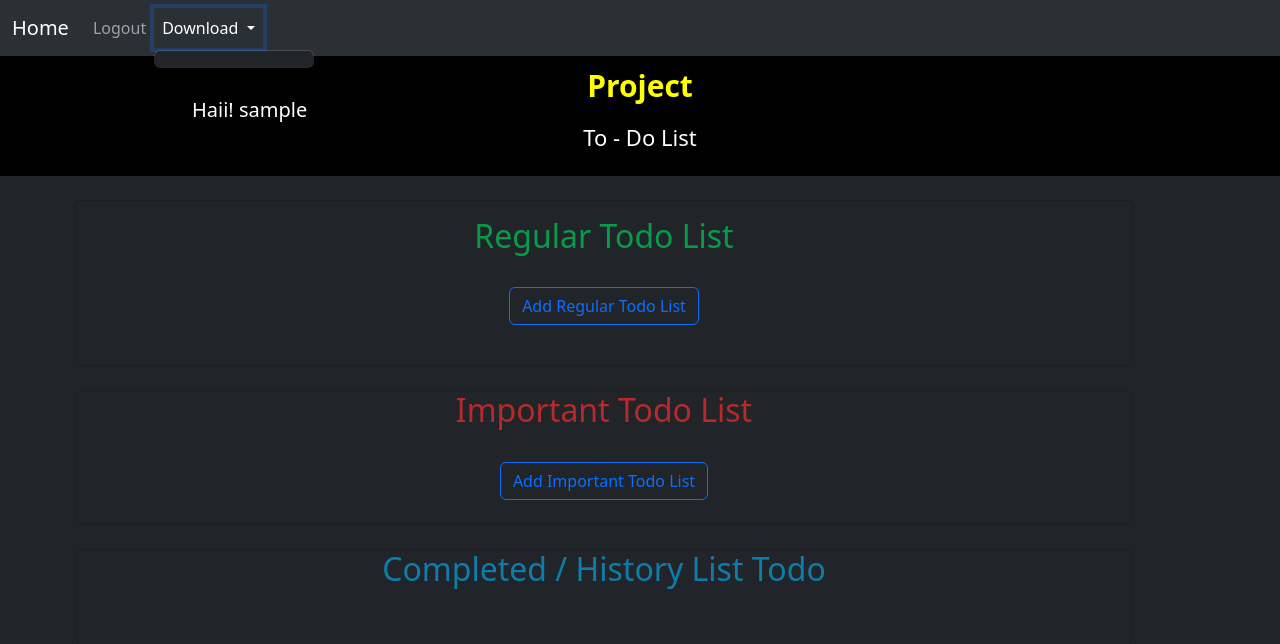
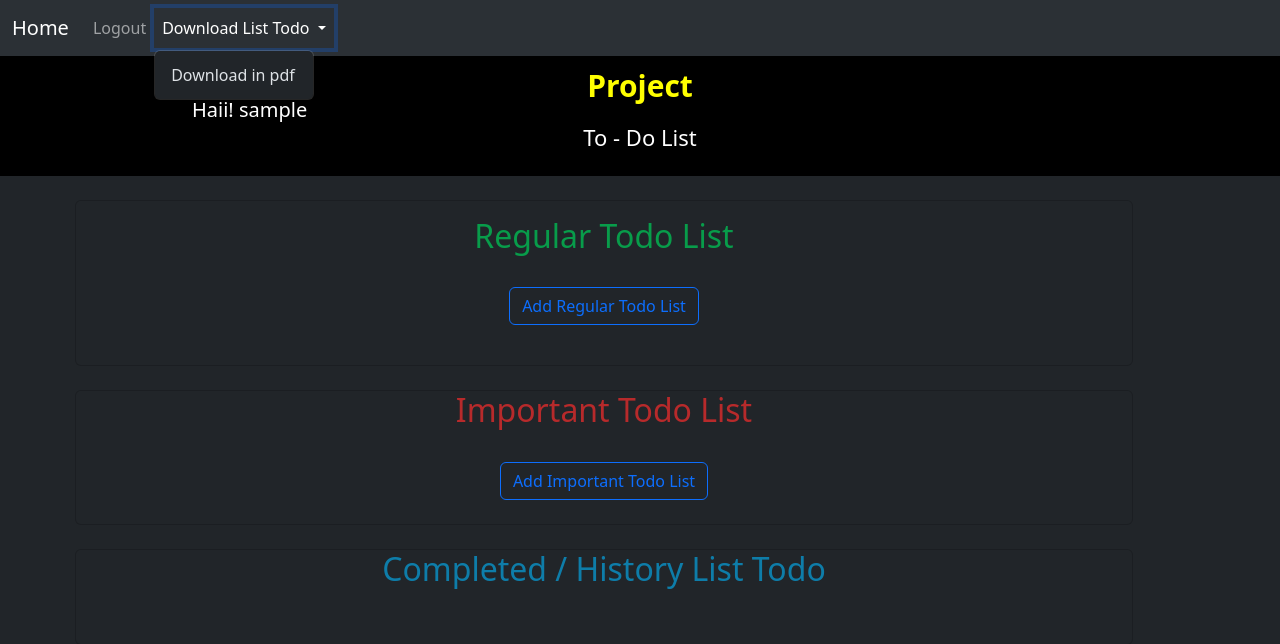
Before and after one commit to AnggiAnggiana/To-do-list-project, a Django app: page /todo/todo_list/ in a window 1280 px wide, after a click on "Download List Todo". Shown: the top 644 px of the page. Run offline with Django 4.2, Linux system fonts and the light colour scheme; the visitor is signed in with stand-in values (Sample User, id 1); data that the repository does not hold is empty.

Commit message:
Set data for download by user

```diff
--- a/templates/navbar.html
+++ b/templates/navbar.html
@@ -22,10 +22,10 @@
                 {% if user.is_authenticated %}
                 <li class="nav-item dropdown">
                     <a class="nav-link dropdown-toggle" href="#" role="button" data-bs-toggle="dropdown" aria-expanded="false">
-                    Download
+                    Download List Todo
                     </a>
                     <ul class="dropdown-menu">
-
+                        <li><a class="dropdown-item" href="{% url 'download_mylist_pdf' %}">Download in pdf</a></li>
                     </ul>
                 </li>
                 {% endif %}
--- a/todo/urls.py
+++ b/todo/urls.py
@@ -6,5 +6,5 @@ app_name = ''
 urlpatterns = [
     path('todo_list/', views.todo_list, name='todo_list'),
     path('todo_list/<str:task_type>/<int:todo_id>/', views.delete_todo, name='delete_todo'),
-    # path('myList/download_mylist_pdf', views.download_mylist_pdf, name='download_mylist_pdf'),
+    path('myList/download_mylist_pdf', views.download_mylist_pdf, name='download_mylist_pdf'),
 ]
--- a/todo/views.py
+++ b/todo/views.py
@@ -5,12 +5,14 @@ from django.contrib.auth.decorators import login_required
 
 # Untuk download file pdf
 # Install di command prompt: pip install reportlab django
-# import io
+import io
 # from django.http import FileResponse
-# from reportlab.pdfgen import canvas
-# from reportlab.lib.units import inch
-# from reportlab.lib.pagesizes import letter
-# from django.http import HttpResponse
+from reportlab.pdfgen import canvas
+from reportlab.lib.units import inch
+from reportlab.lib.pagesizes import letter
+from django.http import HttpResponse
+from reportlab.lib import colors
+from reportlab.platypus import SimpleDocTemplate, Table, TableStyle
 
 
 from .forms import Regular_todoForm
@@ -115,51 +117,91 @@ def delete_todo(request, task_type, todo_id):
 
 
 # DOWNLOAD FILE PDF
-# @login_required
-# def download_mylist_pdf(request):
-#     # Membuat Bytestream buffer
-#     buf = io.BytesIO()
+@login_required
+def download_mylist_pdf(request):
+    # Membuat Bytestream buffer
+    buf = io.BytesIO()
+    # doc = SimpleDocTemplate(buf, pagesize=letter)
 
-#     # Membuat canvas/blank page
-#     c = canvas.Canvas(buf, pagesize=letter, bottomup=0)
+    # Membuat canvas/blank page
+    c = canvas.Canvas(buf, pagesize=letter, bottomup=0)
 
-#     # Membuat judul di pdf
-#     title_text = "Data Todo List Saya"
-#     c.setFont("Helvetica-Bold", 16)
+    # Membuat judul di pdf
+    title_text = "Data Todo List Saya"
+    c.setFont("Helvetica-Bold", 16)
 
-#     title_x_position = letter[0] / 2
-#     title_y_position = letter[0] - 8 * inch
-#     c.drawCentredString(title_x_position, title_y_position, title_text)
+    inch = 85
 
-#     # Membuat teks untuk object isi filenya
-#     textobject = c.beginText()
-#     textobject.setTextOrigin(inch, inch)
-#     textobject.setFont("Helvetica", 12)
+    title_x_position = letter[0] / 2
+    title_y_position = letter[0] / 15
+    c.drawCentredString(title_x_position, title_y_position, title_text)
 
-#     # Isi dari filenya
-#     # TodoItems = TodoItem.objects.all()
+    # Membuat teks untuk object isi filenya
+    textobject = c.beginText()
+    textobject.setTextOrigin(inch, inch)
+    textobject.setFont("Helvetica", 12)
 
-#     # Membuat baris teks
-#     lines = []
+    # Isi dari filenya
+    regular_tasks = Regular_todo_list.objects.filter(author=request.user)
+    important_tasks = Urgent_todo_list.objects.filter(author=request.user)
+    completed_regular_tasks = Completed_todo_list.objects.filter(task_types=Completed_todo_list.REGULAR, author=request.user)
+    completed_important_tasks = Completed_todo_list.objects.filter(task_types=Completed_todo_list.URGENT, author=request.user)
 
-#     # for mytodo in TodoItems:
-#     #     lines.append(mytodo.task)
+    # Membuat baris teks
+    lines = []
 
-#     # Looping
-#     for baris in lines:
-#         textobject.textLine(baris)
+    lines.append(["1. Regular Task:", ""])
+    if regular_tasks:
+        for i, regular_task in enumerate(regular_tasks):
+            lines.append([f"      {chr(97 + i)}) {regular_task.task}"])
+    else:
+        lines.append(["      None"])
 
-#     # Mengeksekusi/generate menjadi file
-#     c.drawText(textobject)
-#     c.showPage()
-#     c.save()
-#     buf.seek(0)
 
-#     # return FileResponse(buf, as_attachment=True, filename='mylist.pdf')
-#     response = HttpResponse(buf, content_type='application/pdf')
-#     response['Content-Disposition'] = 'attachment; filename=mylist.pdf'
+    lines.append(["2. Important Task:", ""])
+    if important_tasks:
+        for i, important_task in enumerate(important_tasks):
+            lines.append([f"      {chr(97 + i)}) {important_task.task}"])
+    else:
+        lines.append(["      None"])
 
-#     return response
+    lines.append(["3. Completed Regular Task:", ""])
+    if completed_regular_tasks:
+        for i, completed_regular_task in enumerate(completed_regular_tasks):
+            lines.append([f"      {chr(97 + i)}) {completed_regular_task.task}"])
+    else:
+        lines.append(["      None"])
+
+    lines.append(["4. Completed Important Task:", ""])
+    if completed_important_tasks:
+        for i, completed_important_task in enumerate(completed_important_tasks):
+            lines.append([f"      {chr(97 + i)}) {completed_important_task.task}"])
+    else:
+        lines.append(["      None"])
+
+
+    # Looping
+    # for baris in lines:
+    #     textobject.textLine(baris)
+
+    for line_pair in lines:
+        line_label = line_pair[0]
+        line_content = line_pair[1] if len(line_pair) > 1 else ""
+
+        textobject.textLine(f"{line_label} {line_content} ")
+
+
+    # Mengeksekusi/generate menjadi file
+    c.drawText(textobject)
+    c.showPage()
+    c.save()
+    buf.seek(0)
+
+    # return FileResponse(buf, as_attachment=True, filename='mylist.pdf')
+    response = HttpResponse(buf, content_type='application/pdf')
+    response['Content-Disposition'] = 'attachment; filename=Todo-List.pdf'
+
+    return response
 
 
 # VERSI FILE PDF DENGAN TABEL
```
Also changed, not shown: 1 other file.
